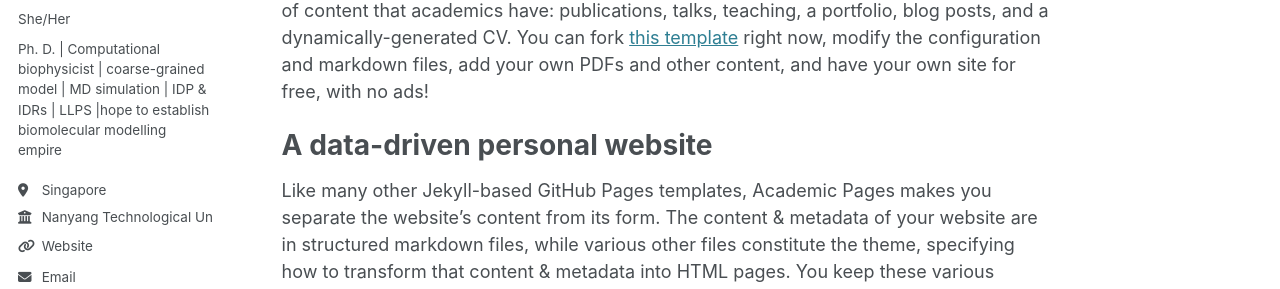
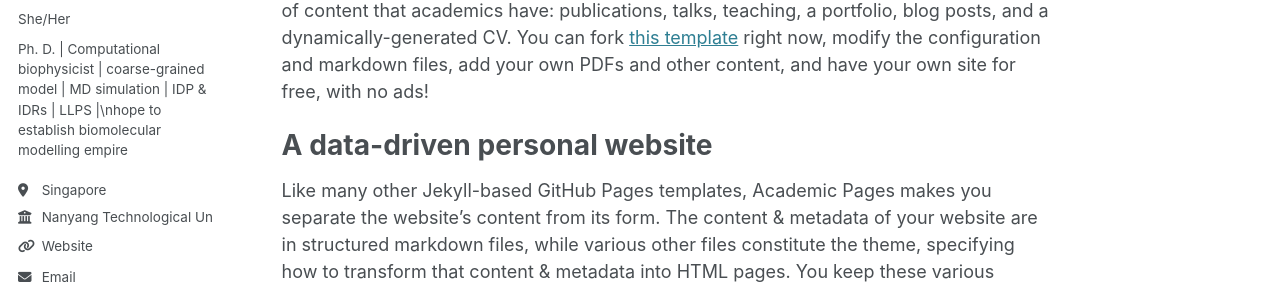
Before and after one commit to ZixinHu-Apple-Manzana/ZixinHu-Apple-Manzana.github.io, a Jekyll site: the page built from _pages/about.md, in a window 1280 px wide. Shown: the part 314-603 px from the top of the page. Built offline with Jekyll 4.4.1, drawn with Linux system fonts in a browser that asks for light colours; some web fonts are replaced.

Commit message:
Update _config.yml

```diff
--- a/_config.yml
+++ b/_config.yml
@@ -28,8 +28,7 @@ author:
   # bio              : "Ph. D., specialized in computational biophysics,
   # with a focus on coarse-grained model and molecular dynamics simulation.
   # Research explores intrinsically disordered proteins, liquid-liquid phase separation, coarse-grained modelling and applications on biologically meanful systems. "
-  bio              : "Ph. D. | Computational biophysicist | coarse-grained model | MD simulation | IDP & IDRs | LLPS |\
-  hope to establish biomolecular modelling empire"
+  bio              : "Ph. D. | Computational biophysicist | coarse-grained model | MD simulation | IDP & IDRs | LLPS |\\nhope to establish biomolecular modelling empire"
   location         : "Singapore"
   employer         : "Nanyang Technological University"
   uri              : https://ZixinHu-Apple-Manzana.github.io# URL
```
